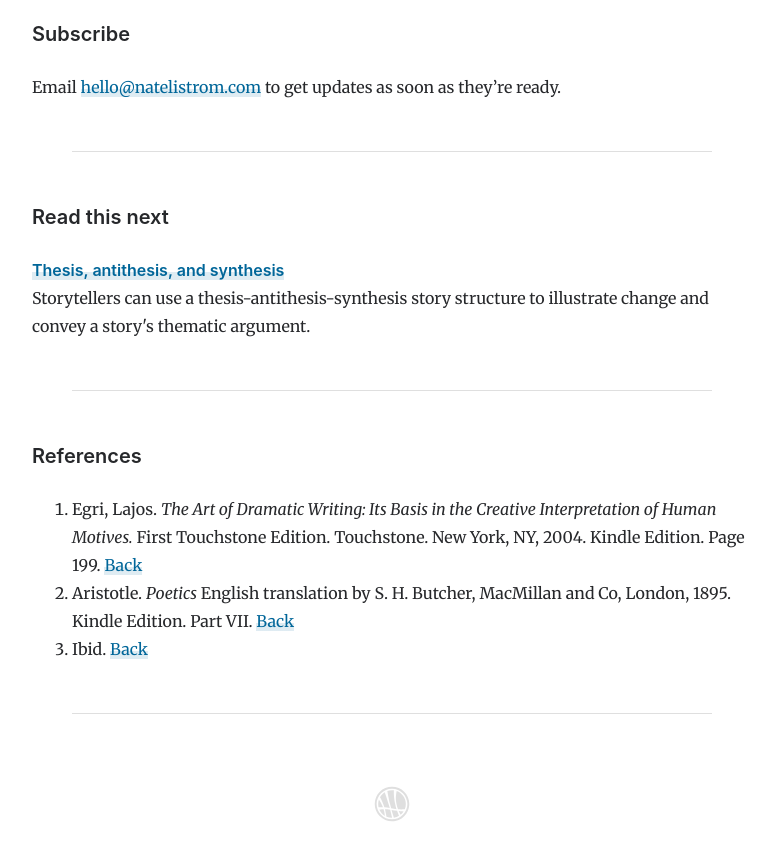
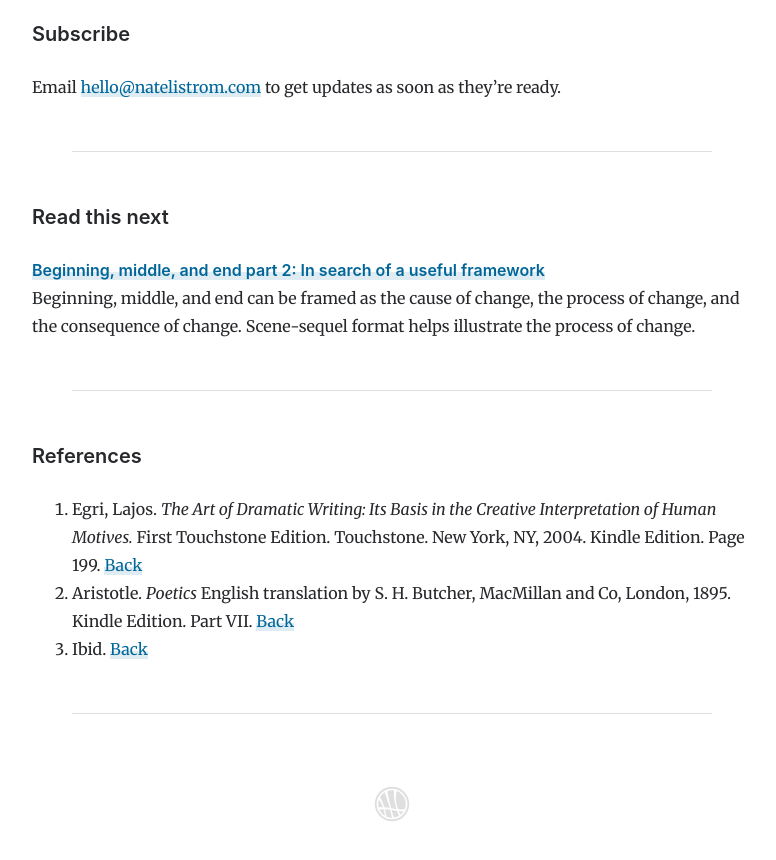
Before and after one commit to natelistrom/natelistrom.github.io, a Jekyll site: the page built from _posts/2024-01-02-beginning-middle-end-1.md, in a window 1280 px wide and 900 px high, scrolled down 2214 px. Shown: the top 860 px of the window, without its empty margins (248-1024 px from the left). Built offline with Jekyll 4.4.1, drawn with Linux system fonts in a browser that asks for light colours.

Commit message:
Fix up read next links in beginning middle end posts

```diff
--- a/_posts/2024-01-02-beginning-middle-end-1.md
+++ b/_posts/2024-01-02-beginning-middle-end-1.md
@@ -6,7 +6,7 @@ date:   2024-01-02 12:00:00 -0400
 tags: [Beginning middle end, Primitives, Story structure, Story, Craft]
 maturity: scribble
 reading_time: 2 min
-read_next: "Thesis, antithesis, and synthesis"
+read_next: "Beginning, middle, and end part 2: In search of a useful framework"
 ---
 
 > "No doubt you have heard the old adage: 'Every story must have a beginning, a middle, and an end.' . . . Many plays met their Waterloo for the very reason that their authors, consciously or otherwise, obeyed this Aristotelian dictum."
```
Also changed, not shown: _posts/2024-02-06-beginning-middle-end-2.md (+1 -1 lines).
